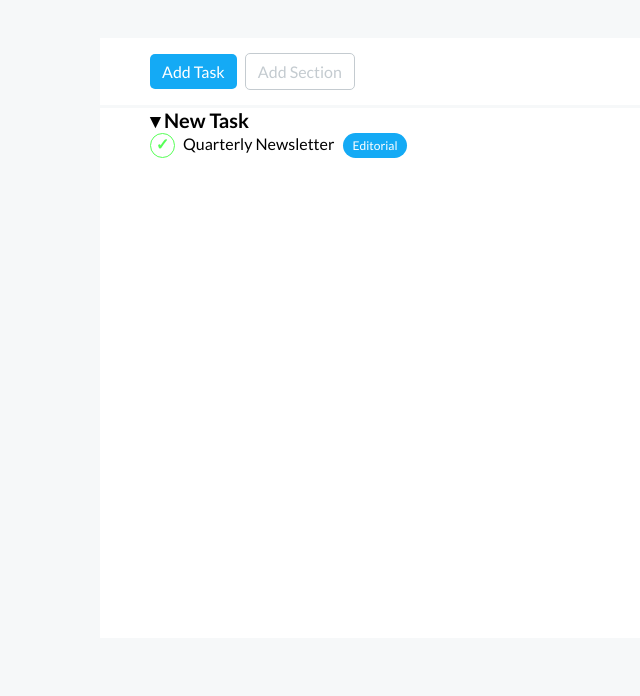
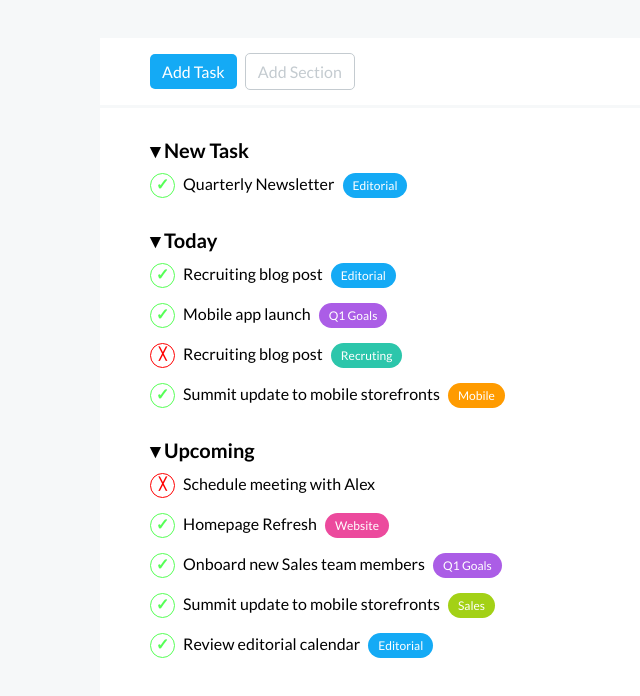
Before and after one commit to EmiPro97/html-css-toboolist, a plain HTML site: page index.html in a window 1280 px wide. Shown: the part 92-788 px from the top of the page, without its empty margins (0-640 px from the left). Drawn offline with Linux system fonts and the light colour scheme.

Commit message:
Aggiunto ultime due sezioni e completato

```diff
--- a/css/style.css
+++ b/css/style.css
@@ -10,6 +10,7 @@
 body{
     background-color: #f6f8f9;
 }
+
 
 /* Header */
 .title-logo-wrapper{
@@ -28,14 +29,16 @@ body{
     vertical-align: middle;
 }
 
+
 /* Main wrapper */
 .main-wrapper{
     background-color: white;
     max-width: 1080px;
-    height: 600px;
     margin: auto;
     margin-top: 50px;
+    padding-bottom: 30px;
 }
+
 
 /* Buttons section */
 .button-section{
@@ -43,7 +46,7 @@ body{
     padding: 15px 0 15px 50px;
 }
 
-.b-padding{
+.button-padding{
     padding: 8px 12px;
     border: none;
     border-radius: 5px;
@@ -61,14 +64,18 @@ body{
     margin-left: 5px;
 }
 
+
 /* To boo things */
 .todo-container{
     padding-left: 50px;
 }
 
+
 /* New Task sect. */
 .task-info{
     font-size: 20px;
+    margin-top: 30px;
+    margin-bottom: 10px;
 }
 
 .task-item{
@@ -76,16 +83,19 @@ body{
     margin-bottom: 15px;
 }
 
-.check{
+.entities{
     display: inline-block;
     width: 25px;
     height: 25px;
-    color:#56ff56;
-    border: 1px solid;
     border-radius: 50%;
     vertical-align: middle;
     text-align: center;
     font-weight: bold;
+}
+
+.entities.check{
+    color:#56ff56;
+    border: 1px solid;
 }
 
 .task-text{
@@ -94,10 +104,44 @@ body{
 
 .label{
     color: white;
-background-color: #14aaf5;
     border: none;
     border-radius: 20px;
     padding: 5px 10px;
     font-size: 12px;
     margin-left: 5px;
 }
+
+.label.edit{
+    background-color: #14aaf5;
+}
+
+
+/* Today sect. */
+.label.goals{
+    background-color: #ab5de6;
+}
+
+.entities.remove{
+    color: red;
+    border: 1px solid;
+    font-size: 12px;
+    padding-top: 2px;
+}
+
+.label.recruting{
+    background-color: #2cc6ab;
+}
+
+.label.mobile{
+    background-color: #ff9b00;
+}
+
+
+/* Upcoming sect. */
+.label.website{
+    background-color: #ec4a9d;
+}
+
+.label.sales{
+    background-color: #a3d116;
+}
--- a/index.html
+++ b/index.html
@@ -28,11 +28,11 @@
 
     <!-- Main wrapper -->
     <div class="main-wrapper">
-
+        <main>
             <!-- Buttons section -->
             <section class="button-section">
-            <button class="task-button b-padding">Add Task</button>
-            <button class="section-button b-padding">Add Section</button>
+                <button class="task-button button-padding">Add Task</button>
+                <button class="section-button button-padding">Add Section</button>
             </section>
 
             <!-- To boo things -->
@@ -43,13 +43,72 @@
                     <h2 class="task-info">&#9662; New Task</h2>
                     <ul>
                         <li class="task-item">
-                        <span class="check">&check;</span>
+                            <span class="entities check">&check;</span>
                             <span class="task-text">Quarterly Newsletter</span>
-                        <label class="label" for="editorial">Editorial</label>
+                            <label class="label edit" for="editorial">Editorial</label>
+                        </li>
+                    </ul>
+                </section>
+
+                <!-- Today sect. -->
+                <section>
+                    <h2 class="task-info">&#9662; Today </h2>
+                    <ul>
+                        <li class="task-item">
+                            <span class="entities check">&check;</span>
+                            <span class="task-text">Recruiting blog post</span>
+                            <label class="label edit" for="editorial">Editorial</label>
+                        </li>
+                        <li class="task-item">
+                            <span class="entities check">&check;</span>
+                            <span class="task-text">Mobile app launch</span>
+                            <label class="label goals" for="goals">Q1 Goals</label>
+                        </li>
+                        <li class="task-item">
+                            <span class="entities remove">&#9587;</span>
+                            <span class="task-text">Recruiting blog post</span>
+                            <label class="label recruting" for="recruting">Recruting</label>
+                        </li>
+                        <li class="task-item">
+                            <span class="entities check">&check;</span>
+                            <span class="task-text">Summit update to mobile storefronts</span>
+                            <label class="label mobile" for="mobile">Mobile</label>
+                        </li>
+                    </ul>
+                </section>
+
+                <!-- Upcoming sect. -->
+                <section>
+                    <h2 class="task-info">&#9662; Upcoming</h2>
+                    <ul>
+                        <li class="task-item">
+                            <span class="entities remove">&#9587;</span>
+                            <span class="task-text">Schedule meeting with Alex</span>
+                        </li>
+                        <li class="task-item">
+                            <span class="entities check">&check;</span>
+                            <span class="task-text">Homepage Refresh</span>
+                            <label class="label website" for="website">Website</label>
+                        </li>
+                        <li class="task-item">
+                            <span class="entities check">&check;</span>
+                            <span class="task-text">Onboard new Sales team members</span>
+                            <label class="label goals" for="goals">Q1 Goals</label>
+                        </li>
+                        <li class="task-item">
+                            <span class="entities check">&check;</span>
+                            <span class="task-text">Summit update to mobile storefronts</span>
+                            <label class="label sales" for="sales">Sales</label>
+                        </li>
+                        <li class="task-item">
+                            <span class="entities check">&check;</span>
+                            <span class="task-text">Review editorial calendar</span>
+                            <label class="label edit" for="editorial">Editorial</label>
                         </li>
                     </ul>
                 </section>
             </div>
+        </main>
     </div>
 </body>
 </html>
```
Lines whose indentation alone changed are shown as unchanged.
